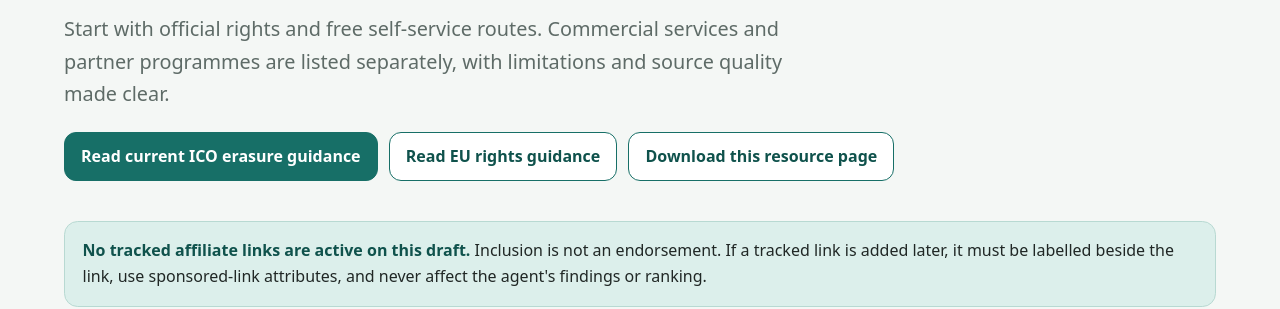
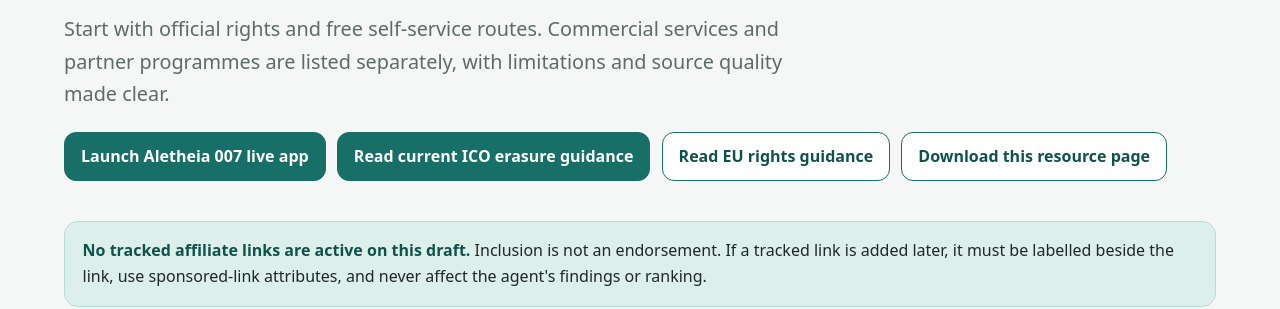
Before and after one commit to KarstenEvans/aletheia-007-agent, a plain HTML site: page aletheia-007-agent-rsc.htm in a window 1280 px wide. Shown: the part 530-839 px from the top of the page. Drawn offline with Linux system fonts and the light colour scheme.

Commit message:
Integrate official privacy route directory and launch path

```diff
--- a/aletheia-007-agent-rsc.htm
+++ b/aletheia-007-agent-rsc.htm
@@ -390,6 +390,7 @@
         <p class="lede"><strong>An Aletheia 007 agent for your digital footprint: find exposure, verify matches, and pursue removal—with your permission.</strong></p>
         <p class="lede">Start with official rights and free self-service routes. Commercial services and partner programmes are listed separately, with limitations and source quality made clear.</p>
         <div class="actions">
+          <a class="button" href="https://karstenevans.github.io/aletheia-007-agent/" target="_blank" rel="noopener noreferrer">Launch Aletheia 007 live app</a>
           <a class="button" href="https://ico.org.uk/for-organisations/uk-gdpr-guidance-and-resources/individual-rights/individual-rights/right-to-erasure/" target="_blank" rel="noopener noreferrer">Read current ICO erasure guidance</a>
           <a class="button secondary" href="https://www.edpb.europa.eu/sme-data-protection-guide/respect-individuals-rights_en" target="_blank" rel="noopener noreferrer">Read EU rights guidance</a>
           <a class="button secondary" href="./aletheia-007-agent-rsc.htm" download="aletheia-007-agent-rsc.htm">Download this resource page</a>
```
